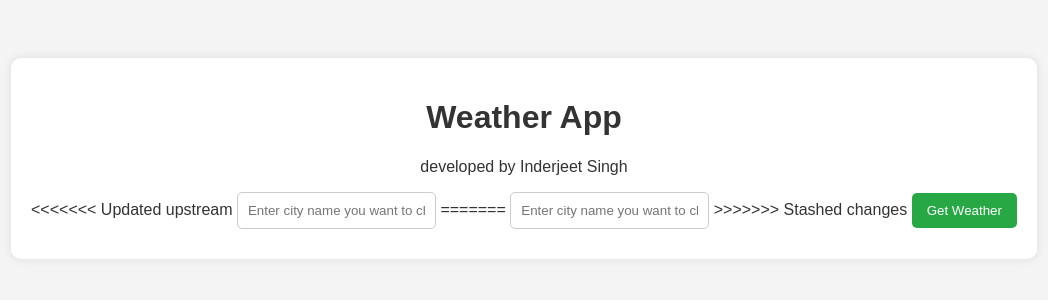
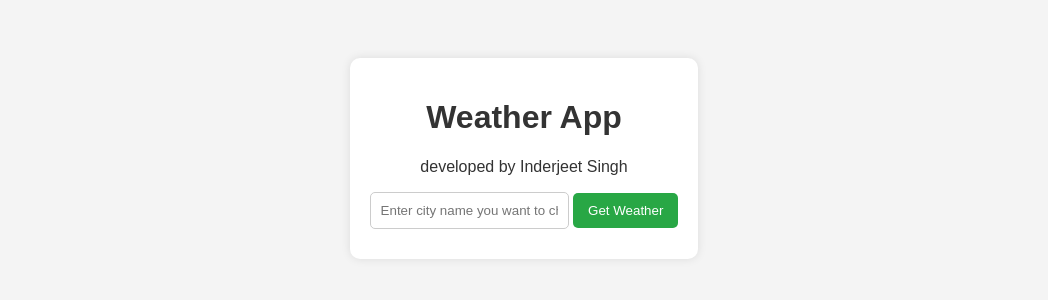
Before and after one commit to Rish1711/WeatherApp, a Flask app: page / in a window 1280 px wide. Shown: the top 300 px of the page, without its empty margins (116-1164 px from the left). Run offline with Flask 3, Linux system fonts and the light colour scheme.

Commit message:
Update index.html

```diff
--- a/templates/index.html
+++ b/templates/index.html
@@ -11,11 +11,7 @@
         <h1>Weather App</h1>
         <p>developed by Inderjeet Singh</p>
         <form method="POST">
-<<<<<<< Updated upstream
             <input type="text" name="city" placeholder="Enter city name you want to check weather" required>
-=======
-            <input type="text" name="city" placeholder="Enter city name you want to check" required>
->>>>>>> Stashed changes
             <button type="submit">Get Weather</button>
         </form>
         {% if weather_data %}
```
